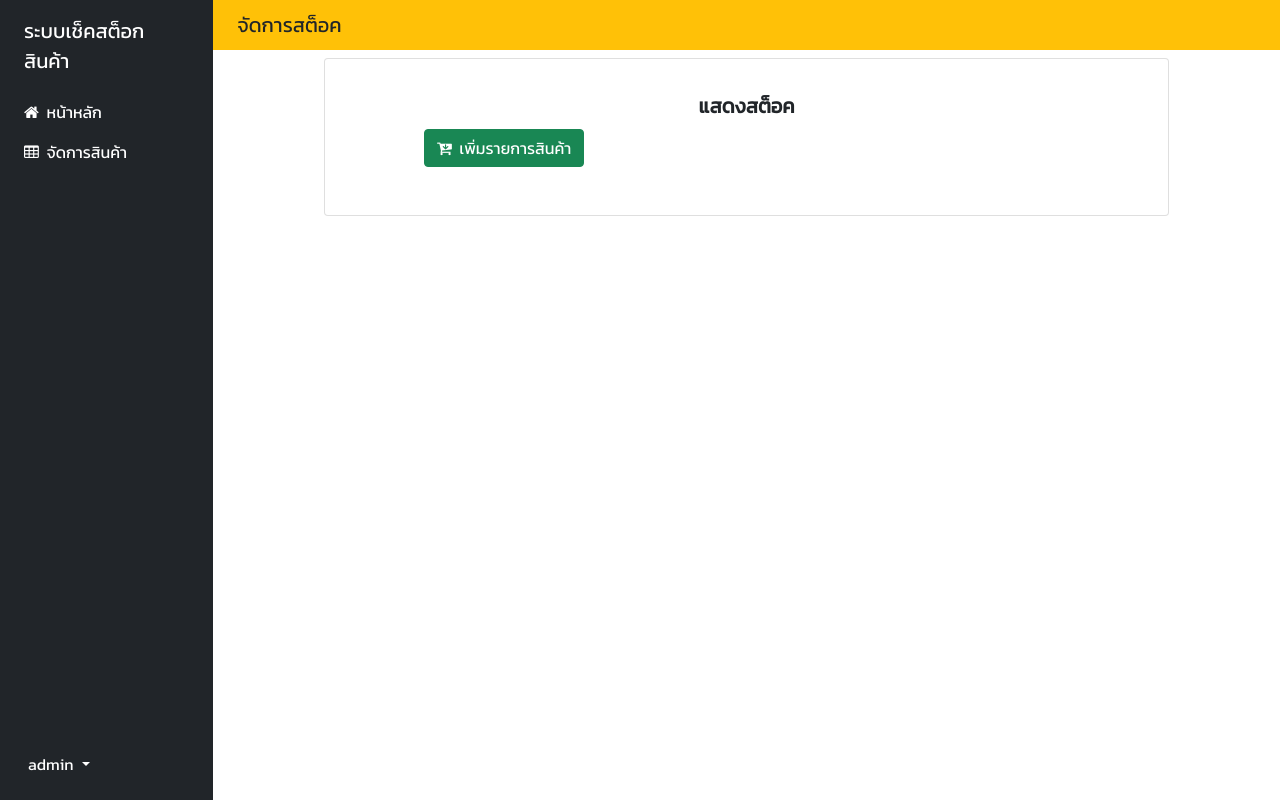
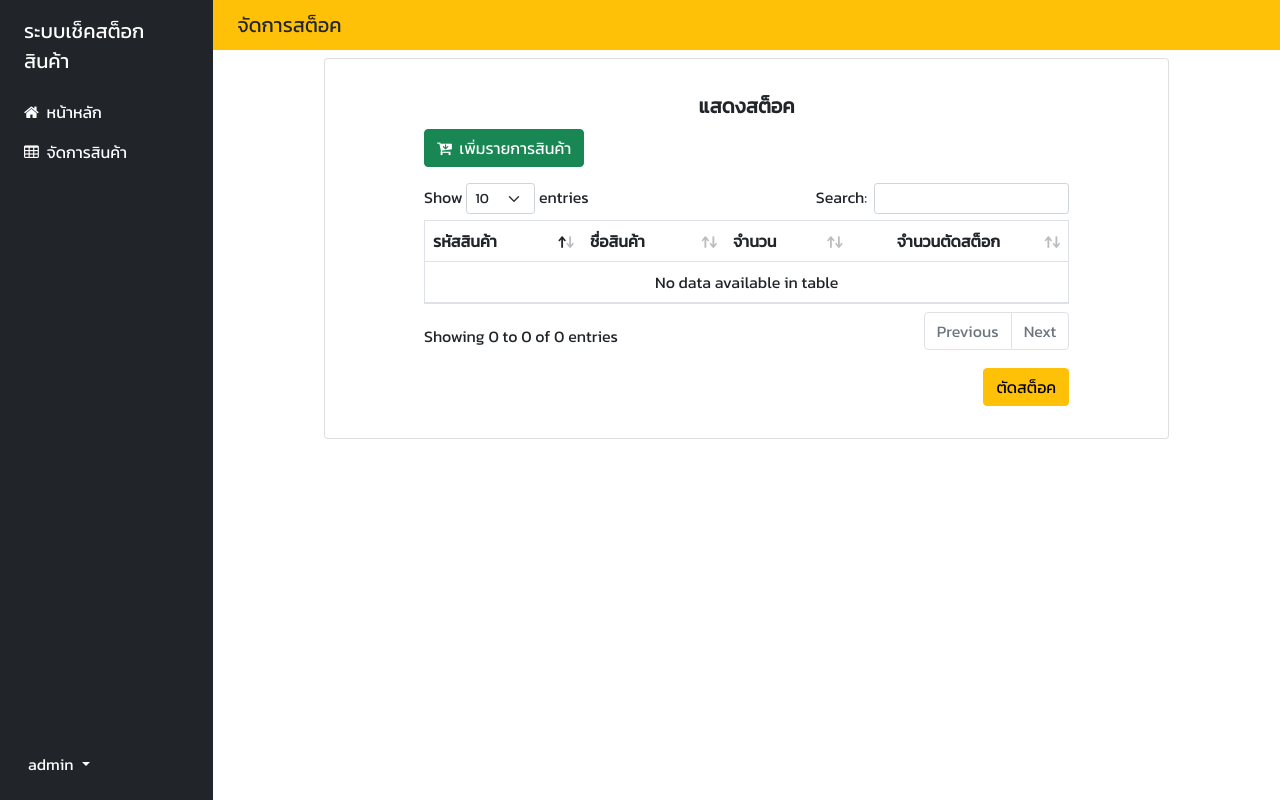
Before and after one commit to 4mantech/inventory_management, a PHP site: page /manageStocks.php in a window 1280 px wide. Run offline with PHP 8.4, Linux system fonts and the light colour scheme; a user stored in the database is signed in; data comes from the database, SQL or seed files in the repository.

Commit message:
cutstock

```diff
--- a/boostrap5css.php
+++ b/boostrap5css.php
@@ -2,7 +2,7 @@
 <link rel="stylesheet" type="text/css" href="../assets/DataTables/datatables.min.css"/>
 <link rel="stylesheet" type="text/css" href="../assets/font-awesome-4.7.0/css/font-awesome.min.css">
 <link href="../assets/select2/select2.min.css" rel="stylesheet" />
-
+<link rel="icon" href="https://img.icons8.com/dusk/128/shopping-basket-2.png">
 
 <style>
   @font-face {
--- a/pages/ajax/manageStocks.js
+++ b/pages/ajax/manageStocks.js
@@ -1,5 +1,7 @@
+const dataStock = [];
+
 $(document).ready(function () {
-  $("#showStocks").hide();
+  $("#showStocks").DataTable();
   showProducts();
   $("#addStock").click(function () {
     $("#addStockModal").modal("show");
@@ -8,6 +10,45 @@
     dropdownParent: $("#addStockModal"),
   });
   $("#pageName").text("จัดการสต็อค");
+
+  $("#cutStockButton").click(function (e) {
+    e.preventDefault();
+
+    $("#showStocks tr")
+      .not(":first")
+      .each(function () {
+        let data2 = {
+          id: $(this).find("td:eq(0)").text(),
+          total: $(this).find("td:eq(2)").text(),
+          amount: $(this).find("td:eq(3) :input").val(),
+        };
+        dataStock.push(data2);
+      });
+    let jsonDataStock = { dataStock: dataStock };
+    SoloAlert.confirm({
+      title: "ยืนยันการตัดสต็อค",
+      // body: "ฮัลโหลเวิน",
+      useTransparency: true,
+      onOk: () => {
+        $.ajax({
+          type: "POST",
+          url: "query/cutStock.php",
+          data: {
+            jsonDataStock,
+          },
+          success: function (response) {
+            const { status, message } = JSON.parse(response);
+            if (status == "true") {
+              alert(message);
+            } else {
+              alert(message);
+            }
+            dataStock.length = 0;
+          },
+        });
+      },
+    });
+  });
 });
 
 const showProducts = () => {
@@ -58,29 +99,25 @@
       $("#showStocks").DataTable().destroy();
       $("#stockBody").children().remove();
       const { selectObj } = JSON.parse(response);
-      if (selectObj == null) {
-        $("#stockBody").append(`
-          <tr>
-          <td colspan="4" class="text-center">กรุณาเพิ่มสินค้า</td>
-          </tr>  `);
-      } else {
-        selectObj.forEach((element, index) => {
+      dataStock.length = 0;
+      if (selectObj != null) {
+        selectObj.forEach((element) => {
           $("#stockBody").append(`
           <tr>
-            <td scope="col">${++index}</td>
+            <td scope="col">${element.id}</td>
             <td scope="col">${element.productName}</td>
             <td scope="col">${element.productQuantity}</td>
             <td class="text-center" scope="col">
-              <button type="button" class="btn btn-warning" onclick="cutStock(${
-                element.id
-              })"><i class="fa fa-scissors" aria-hidden="true"></i> ตัดสต็อค</button>
+              <input type="number" class="form-control" min="1" value="1" max="${element.productQuantity}"></input>
             </td>
           </tr>
           `);
         });
-         $("#showStocks").DataTable();
-        $("#showStocks").show();
       }
+      $("#showStocks").DataTable();
+      // let test = [];
+
+      console.log(dataStock);
     },
   });
 };
--- a/pages/manageStocks.php
+++ b/pages/manageStocks.php
@@ -69,16 +69,19 @@
                       <table class="table border" id="showStocks">
                         <thead>
                           <tr>
-                            <th scope="col">#</th>
+                            <th scope="col">รหัสสินค้า</th>
                             <th scope="col">ชื่อสินค้า</th>
                             <th scope="col">จำนวน</th>
-                            <th class="text-center" scope="col">ดำเนินการ</th>
+                            <th class="text-center" scope="col">จำนวนตัดสต็อก</th>
                           </tr>
                         </thead>
                         <tbody id="stockBody">
 
                         </tbody>
                       </table>
+                      <div class="text-end">
+                        <button class="btn btn-warning mt-3" id="cutStockButton">ตัดสต็อค</button>
+                      </div>
                     </div>
                     <div class="col-1">
                     </div>
```
Also changed, not shown: pages/query/cutStock.php (added, +25 -0 lines).
